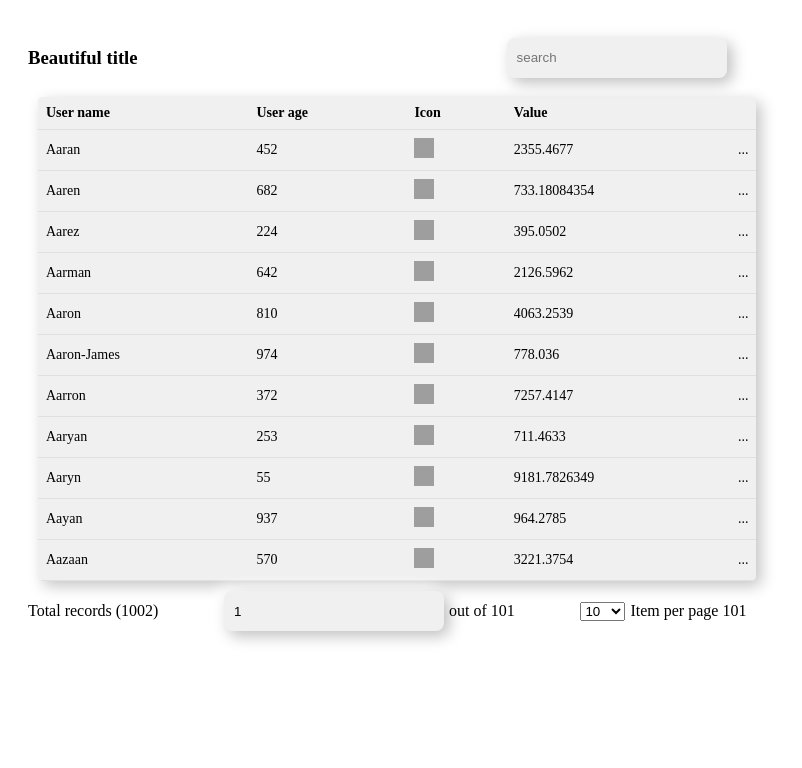
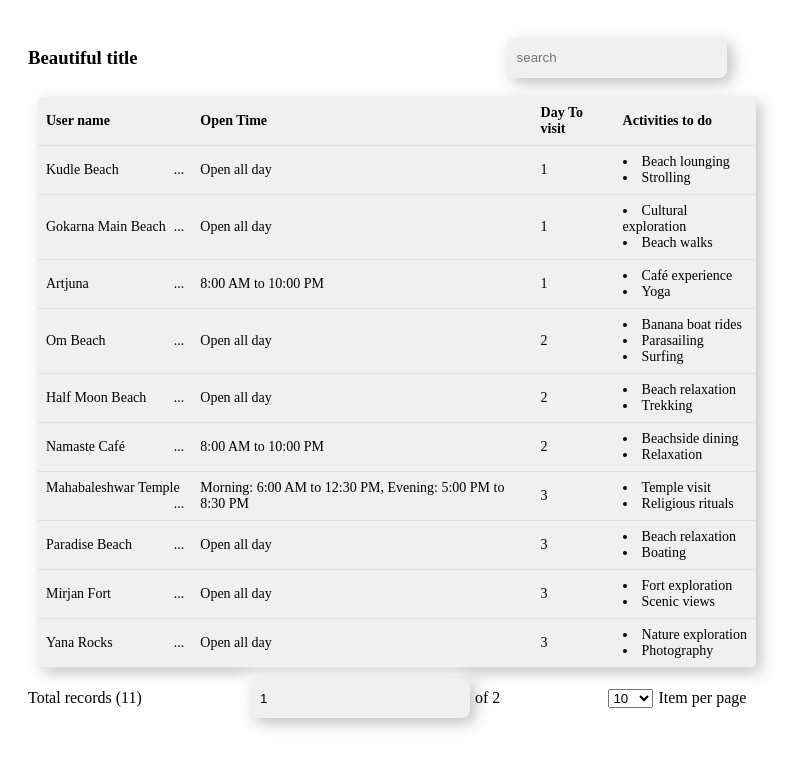
Before and after one commit to manish774/maxreact, a React app in the folder Common/: page / in a window 1280 px wide. Shown: the top 768 px of the page, without its empty margins (0-802 px from the left). Built offline with nearby package versions, Linux system fonts and the light colour scheme; grey boxes are pictures that could not be loaded.

Commit message:
features

```diff
--- a/Common/package.json
+++ b/Common/package.json
@@ -12,7 +12,8 @@
   "license": "ISC",
   "dependencies": {
     "react": "^18.2.0",
-    "react-dom": "^18.2.0"
+    "react-dom": "^18.2.0",
+    "scss": "^0.2.4"
   },
   "devDependencies": {
     "@babel/core": "^7.22.9",
--- a/Common/src/App.tsx
+++ b/Common/src/App.tsx
@@ -1,14 +1,15 @@
 import React, { useEffect, useMemo, useState } from "react";
 import DATA from "./mocks/data.json";
+import trip from "./mocks/Trip.json";
 import "./style.css";
 import Table from "./components/Table";
 import Cards from "./components/Cards";
-import { ColumnProps } from "./Model/TableModel";
-import "./Neu/default.css";
-import { tableConfig } from "./Model/Default";
+import { ColumnProps, tableConfig } from "./Model/Default";
+import "./Neu/default.scss";
+
 const App = () => {
   const [selectedRow, setSelectedRow] = useState();
-
+  const [data, setData] = useState(trip);
   const onClickName = (param: any) => {
     setSelectedRow({ ...param });
   };
@@ -16,7 +17,17 @@ const App = () => {
   const getDeepDetails = (param: any) => {
     setSelectedRow({ ...param });
   };
+
+  const deleteRecord = (record: any) => {
+    //setData((prev) => data.filter((d) => d.id !== record.id));
+  };
+
+  // useEffect(() => {
+
+  // }, [data, deleteRecord]);
   const tableConfig: tableConfig = {
+    paginationRequired: true,
+    showHeaderCount: false,
     title: <h3>Beautiful title</h3>,
     columns: [
       {
@@ -25,6 +36,10 @@ const App = () => {
 
         searchable: true,
         sortable: true,
+        hoverAction: [
+          { name: "Show details", onclick: (item) => getDeepDetails(item) },
+          { name: "Show", onclick: (item) => getDeepDetails(item) },
+        ],
       },
       {
         id: "age",
@@ -47,8 +62,7 @@ const App = () => {
         name: "Value",
         searchable: true,
         hoverAction: [
-          { name: "Show details", onclick: (item) => getDeepDetails(item) },
-          { name: "Show", onclick: (item) => getDeepDetails(item) },
+          { name: "Delete record", onclick: (item) => deleteRecord(item) },
         ],
       },
     ],
@@ -75,17 +89,54 @@ const App = () => {
     },
   ];
 
+  // __________________________________
+  // Trip
+  const tripConfig: tableConfig = {
+    paginationRequired: true,
+    showHeaderCount: false,
+    title: <h3>Beautiful title</h3>,
+    columns: [
+      {
+        id: "name",
+        name: "User name",
+        searchable: true,
+        sortable: true,
+        hoverAction: [
+          { name: "Show details", onclick: (item) => getDeepDetails(item) },
+        ],
+      },
+      {
+        id: "timing",
+        name: "Open Time",
+      },
+      {
+        id: "day",
+        name: "Day To visit",
+        sortable: true,
+      },
+      {
+        id: "activities",
+        name: "Activities to do",
+
+        render: (item: any) =>
+          item?.activities?.map((activity: any) => {
+            return <li>{activity}</li>;
+          }),
+      },
+    ],
+  };
+  // ____________________________________
   return (
     <div style={{ display: "flex" }}>
       <div style={{ width: "60%" }}>
-        <Table records={DATA || []} pageSize={10} config={tableConfig} />
+        {/* <Table records={data || []} pageSize={10} config={tableConfig} /> */}
+        <Table records={data || []} pageSize={10} config={tripConfig} />
       </div>
       <div style={{ width: "30%" }}>
         {selectedRow && (
           <Cards
             dictionary={selectedRow}
             listHeading={{ name: "User stat", value: "values" }}
-            config={listConfig}
           />
         )}
       </div>
--- a/Common/src/components/Cards.tsx
+++ b/Common/src/components/Cards.tsx
@@ -1,5 +1,5 @@
 import React, { useEffect, useState } from "react";
-import "./Table.css";
+import "./Table.scss";
 interface CardProps {
   listHeading: { name: string; value: string };
   dictionary: any;
@@ -53,6 +53,7 @@ const Cards = ({ listHeading, dictionary, config }: CardProps) => {
   const closeList = () => {
     setDataObject("");
   };
+
   return (
     dataObject && (
       <div className="table-container">
--- a/Common/src/components/Table.css
+++ b/Common/src/components/Table.scss
@@ -1,13 +1,21 @@
+$background-light: white;
+$background-dark: #28282b;
+$text-light: #000;
+$text-dark: white;
+$shadow-light: #c4c4c4;
+$shadow-dark: #141414;
+
 .table-container,
 .theme-light {
   margin: 5px;
   padding: 15px;
   height: 100%;
-  background-color: white;
-  transition: color 2s ease;
-  transition: background 2s ease;
+  background-color: $background-light;
+  transition: color 2s ease, background 2s ease;
   border-radius: 5px;
+
   .table-main {
+    // Add your styles for table-main here
   }
 
   .clear-button {
@@ -18,9 +26,11 @@
     cursor: pointer;
     z-index: 10;
   }
+
   .display-none {
     visibility: hidden;
   }
+
   table {
     width: 100%;
     margin: 10px;
@@ -29,7 +39,8 @@
     border-radius: 5px;
     overflow: hidden;
     background: #f0f0f0;
-    box-shadow: 5px 5px 15px #c4c4c4, -5px -5px 15px #ffffff;
+    box-shadow: 5px 5px 15px $shadow-light, -5px -5px 15px #ffffff;
+
     tbody {
       max-height: 500px;
     }
@@ -50,23 +61,29 @@
   tr:hover {
     background-color: #e0e0e0;
   }
+
   .sort.asc::after {
     content: " \2191";
   }
+
   .sort.desc::after {
     content: " \2193";
   }
+
   .drop-options {
     height: 20px;
     margin: 5px;
   }
+
   .table-pagination {
     text-align: center;
   }
+
   .footer-container {
     display: flex;
     justify-content: space-between;
     align-items: center;
+
     .row-count {
       display: inline-block;
     }
@@ -79,10 +96,10 @@
 }
 
 .theme-dark {
-  color: white !important;
-  background-color: #28282b;
-  transition: color 2s ease;
-  transition: background 2s ease;
+  color: $text-dark !important;
+  background-color: $background-dark;
+  transition: color 2s ease, background 2s ease;
+
   .table-main {
     min-height: 400px;
   }
@@ -95,9 +112,11 @@
     cursor: pointer;
     z-index: 10;
   }
+
   .display-none {
     visibility: hidden;
   }
+
   table {
     width: 100%;
     margin: 10px;
@@ -105,11 +124,11 @@
     border-spacing: 0;
     border-radius: 5px;
     overflow: hidden;
-    background: #28282b;
-    color: white;
-    box-shadow: 5px 5px 15px #141414, -5px -5px 15px #0f0c0c;
-    transition: color 2s ease;
-    transition: background 2s ease;
+    background: $background-dark;
+    color: $text-dark;
+    box-shadow: 5px 5px 15px $shadow-dark, -5px -5px 15px #0f0c0c;
+    transition: color 2s ease, background 2s ease;
+
     tbody {
       max-height: 500px;
     }
@@ -124,7 +143,7 @@
   }
 
   th {
-    background-color: #28282b;
+    background-color: $background-dark;
   }
 
   tr:hover {
@@ -134,10 +153,12 @@
   .table-pagination {
     text-align: center;
   }
+
   .footer-container {
     display: flex;
     justify-content: space-between;
     align-items: center;
+
     .row-count {
       display: inline-block;
     }
--- a/Common/src/components/Table.tsx
+++ b/Common/src/components/Table.tsx
@@ -1,14 +1,16 @@
 import React, { useCallback, useEffect, useMemo, useState } from "react";
 import { selectSubarray, sortRecords } from "../utils/Index";
-import "./Table.css";
-import "../Neu/default.css";
+import "./Table.scss";
+import "../Neu/default.scss";
 import { paginationOptions } from "../utils/TableUtils";
 import { ASC, DESC } from "../utils/Index";
-import { TableProps, ColumnProps } from "../Model/TableModel";
+
+import { TableProps, ColumnProps, ThemeMode } from "../Model/Default";
 import TableRows from "./TableRows";
 import { useDebounce } from "../hooks/hooks";
 import Toggle from "./Toggle";
-import { ThemeMode } from "../Model/Default";
+import Input from "./generic/Input";
+
 // import icon from "../Assets/icons/loader.gif";
 const Table = ({ records, config }: TableProps) => {
   const [currentPagination, setCurrentPagination] = useState<any>(1);
@@ -114,7 +116,7 @@ const Table = ({ records, config }: TableProps) => {
       setRowCount(newRecords?.length);
     } else {
       setCompleteRecord(records);
-      setCurrentIndexes({ startIndex: 0, offset: itemPerPage });
+      setCurrentIndexes({ startIndex: 0, offset: itemPerPage - 1 });
       setTotalPage(getTotalPage(records));
       setRowCount(records?.length);
     }
@@ -205,25 +207,27 @@ const Table = ({ records, config }: TableProps) => {
       </div>
       <div className="footer-container">
         <div className="row-count">Total records ({rowCount})</div>
+        {config?.paginationRequired && (
           <div className="table-pagination">
             <div className="input-container">
-            <input
-              value={currentPagination}
+              <Input
+                onchangeHandler={handleInputChange}
                 type="number"
-              onChange={handleInputChange}
                 max={totalPage}
                 min={1}
+                value={currentPagination}
               />
-            <span style={{ marginLeft: "5px" }}>out of {totalPage}</span>
+              <span style={{ marginLeft: "5px" }}>of {totalPage}</span>
             </div>
           </div>
+        )}
         <div className="input-container">
           <select onChange={changeItemPerPage}>
             {paginationOptions.map((page) => (
               <option selected={itemPerPage === page}>{page}</option>
             ))}
           </select>
-          <span style={{ marginLeft: "5px" }}>Item per page {totalPage}</span>
+          <span style={{ marginLeft: "5px" }}>Item per page </span>
         </div>
       </div>
     </div>
--- /dev/null
+++ b/Common/src/components/generic/Input.tsx
@@ -0,0 +1,43 @@
+import React, { useEffect, useState } from "react";
+import { useDebounce } from "../../hooks/hooks";
+interface InputProps {
+  onchangeHandler: (value: string) => any;
+  type?: "number" | "text" | "email";
+  max?: number;
+  min?: number;
+  value: any;
+}
+const Input: React.FC<InputProps> = (props: InputProps) => {
+  const { onchangeHandler } = props;
+  const [inputValue, setInputValue] = useState<any>(props?.min || undefined);
+  const [eventObject, setEventObject] = useState<any>();
+  const debounceInput = useDebounce(eventObject, 500);
+
+  useEffect(() => {
+    onchangeHandler(debounceInput);
+  }, [debounceInput]);
+
+  const changeHandler = (e: React.ChangeEvent<HTMLInputElement>) => {
+    if (
+      props?.type === "number" &&
+      props?.max &&
+      parseInt(e?.target?.value) > props?.max
+    ) {
+      return e.preventDefault();
+    }
+    setEventObject(e);
+    setInputValue(e?.target?.value);
+  };
+
+  return (
+    <input
+      type={props?.type}
+      onChange={changeHandler}
+      value={inputValue}
+      min={props?.min}
+      max={props?.max}
+    />
+  );
+};
+
+export default Input;
--- /dev/null
+++ b/Common/src/mocks/Trip.json
@@ -0,0 +1,79 @@
+[
+  {
+    "day": 1,
+    "name": "Kudle Beach",
+    "description": "A scenic beach for relaxation and sunset views.",
+    "activities": ["Beach lounging", "Strolling"],
+    "timing": "Open all day"
+  },
+  {
+    "day": 1,
+    "name": "Gokarna Main Beach",
+    "description": "Central beach near Mahabaleshwar Temple, showcasing local culture.",
+    "activities": ["Cultural exploration", "Beach walks"],
+    "timing": "Open all day"
+  },
+  {
+    "day": 1,
+    "name": "Artjuna",
+    "description": "A trendy cafe with a relaxed atmosphere, offering organic food and yoga classes.",
+    "activities": ["Café experience", "Yoga"],
+    "timing": "8:00 AM to 10:00 PM"
+  },
+  {
+    "day": 2,
+    "name": "Om Beach",
+    "description": "Shaped like the 'Om' symbol, offering water sports and stunning views.",
+    "activities": ["Banana boat rides", "Parasailing", "Surfing"],
+    "timing": "Open all day"
+  },
+  {
+    "day": 2,
+    "name": "Half Moon Beach",
+    "description": "Secluded and less crowded, accessible by boat or trekking.",
+    "activities": ["Beach relaxation", "Trekking"],
+    "timing": "Open all day"
+  },
+  {
+    "day": 2,
+    "name": "Namaste Café",
+    "description": "A popular beachfront café with a diverse menu and a chill ambiance.",
+    "activities": ["Beachside dining", "Relaxation"],
+    "timing": "8:00 AM to 10:00 PM"
+  },
+  {
+    "day": 3,
+    "name": "Mahabaleshwar Temple",
+    "description": "Ancient temple dedicated to Lord Shiva with Dravidian architecture.",
+    "activities": ["Temple visit", "Religious rituals"],
+    "timing": "Morning: 6:00 AM to 12:30 PM, Evening: 5:00 PM to 8:30 PM"
+  },
+  {
+    "day": 3,
+    "name": "Paradise Beach",
+    "description": "Accessible by boat, known for white sand and clear waters.",
+    "activities": ["Beach relaxation", "Boating"],
+    "timing": "Open all day"
+  },
+  {
+    "day": 3,
+    "name": "Mirjan Fort",
+    "description": "Historic fort with architectural beauty and panoramic views.",
+    "activities": ["Fort exploration", "Scenic views"],
+    "timing": "Open all day"
+  },
+  {
+    "day": 3,
+    "name": "Yana Rocks",
+    "description": "Rock formations a bit farther from Gokarna with unique geological features.",
+    "activities": ["Nature exploration", "Photography"],
+    "timing": "Open all day"
+  },
+  {
+    "day": 3,
+    "name": "Koti Tirtha",
+    "description": "A sacred pond near Mahabaleshwar Temple, believed to have medicinal properties.",
+    "activities": ["Religious rituals", "Cultural experience"],
+    "timing": "Open all day"
+  }
+]
--- a/Common/webpack/webpack.config.js
+++ b/Common/webpack/webpack.config.js
@@ -23,6 +23,10 @@ module.exports = {
             loader: "babel-loader",
           },
         ],
+      },
+      {
+        test: /\.scss$/,
+        use: ["style-loader", "css-loader", "sass-loader"],
       },
 
       {
```
Also changed, not shown: Common/src/Model/Default.ts (+21 -2 lines), Common/src/Model/TableModel.ts (deleted, +0 -24 lines), Common/src/Neu/default.scss (renamed from Common/src/Neu/default.css), Common/src/mocks/data.json, 1 other file (tests, documents, lock files or other folders). Lines whose indentation alone changed are shown as unchanged.
